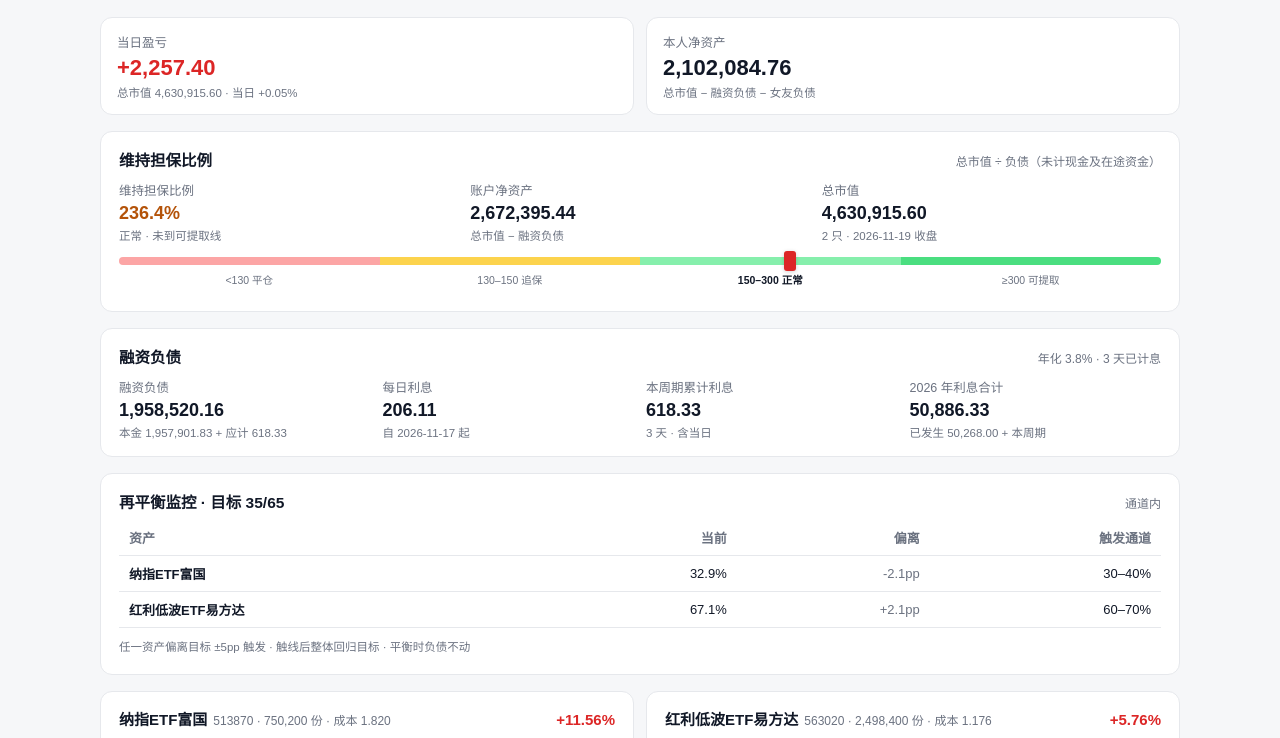
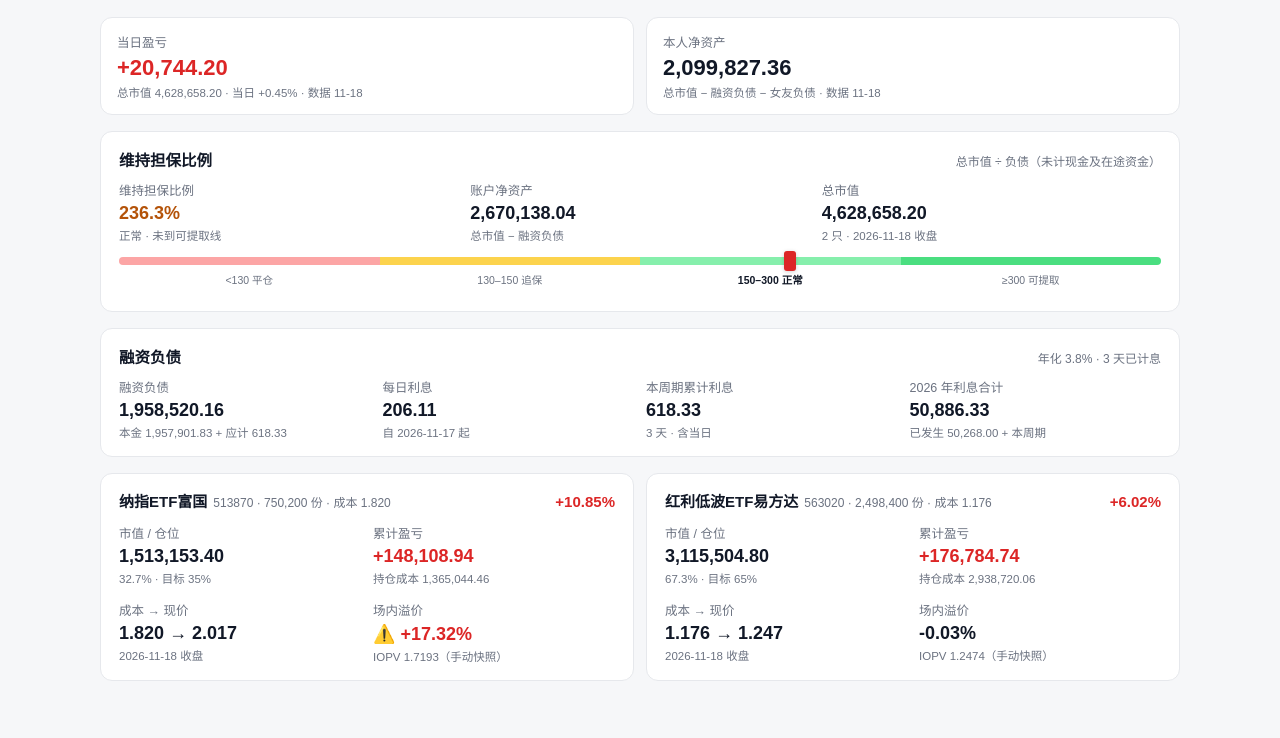
Before and after one commit to zhanglaoliu18/annual-returns, a plain HTML site: page my-account.html in a window 1280 px wide. Shown: the part 91-829 px from the top of the page. Drawn offline with Linux system fonts and the light colour scheme.

Commit message:
删除再平衡监控模块；融资利息跨年按12-31切段归年（主页同修）；清空11-19数据

```diff
--- a/data/daily/2026.json
+++ b/data/daily/2026.json
@@ -61,27 +61,7 @@
         "sh563020": 2498400
       },
       "pnl": 20744.2
-    },
-    {
-      "date": "2026-11-19",
-      "closes": {
-        "sh513870": 2.03,
-        "sh563020": 1.244
-      },
-      "shares": {
-        "sh513870": 750200,
-        "sh563020": 2498400
-      },
-      "pnl": 2257.4,
-      "premium": {
-        "sh513870": 17.59,
-        "sh563020": -0.18
-      },
-      "iopv": {
-        "sh513870": 1.7263,
-        "sh563020": 1.2463
-      }
     }
   ],
-  "updated_at": "2026-11-19 16:47:00"
+  "updated_at": "2026-11-19 17:14:00"
 }
--- a/index.html
+++ b/index.html
@@ -107,12 +107,17 @@ function gfInterestByYear(flows, rate, basis, today) {
   return {byYear: res, total: total * rate / basis};
 }
 
-/* 融资利息：2025定值；2026 = 已发生定值 + daily × (今日-start+1) */
+/* 融资利息：fixed 为历史年份定值；start→today 按 12-31 切段分别归年（跨年正确归属） */
 function finInterestByYear(cfg, today) {
   const out = {...cfg.fixed};
-  const days = dayDiff(cfg.start, today) + 1;
-  out[cfg.start.slice(0,4)] = (cfg.fixed[cfg.start.slice(0,4)] || 0) + cfg.daily * days;
-  return {byYear: out, extraDays: days};
+  let a = cfg.start;
+  while (a && a <= today) {
+    const yy = a.slice(0, 4);
+    const e = (yy + '-12-31') < today ? (yy + '-12-31') : today;
+    out[yy] = (out[yy] || 0) + cfg.daily * (dayDiff(a, e) + 1);
+    a = e === today ? null : (Number(yy) + 1) + '-01-01';
+  }
+  return {byYear: out, extraDays: dayDiff(cfg.start, today) + 1};
 }
 
 /* 数据加载：localStorage 缓存优先（秒开），后台静默刷新 */
--- a/my-account.html
+++ b/my-account.html
@@ -93,17 +93,6 @@
   <div class="card">
     <div class="ct"><h2>融资负债</h2><div class="d" id="finNote"></div></div>
     <div class="grid" id="finGrid"></div>
-  </div>
-
-  <div class="card">
-    <div class="ct"><h2>再平衡监控 · 目标 <span id="tgtTxt"></span></h2><div class="d" id="rebMsg"></div></div>
-    <div class="tscroll">
-      <table>
-        <thead><tr><th>资产</th><th>当前</th><th>偏离</th><th>触发通道</th></tr></thead>
-        <tbody id="reb"></tbody>
-      </table>
-    </div>
-    <div class="foot" style="margin-top:10px" id="rebRule"></div>
   </div>
 
   <div class="pos2" id="positions"></div>
@@ -243,21 +232,6 @@ function render(D) {
     { l: y + ' 年利息合计', v: fmt(fixedY + (finByYear[y] || 0)), n: '已发生 ' + fmt(fixedY) + ' + 本周期' }
   ].map(c => `<div class="cell"><div class="l">${c.l}</div><div class="v">${c.v}</div><div class="n">${c.n}</div></div>`).join('');
 
-  /* --- 再平衡（目标权重与容差读自 data/portfolio/positions.json） --- */
-  const band = pos.rebalance_band || 5;
-  document.getElementById('tgtTxt').textContent = rows.map(r => r.target).join('/');
-  document.getElementById('rebRule').textContent =
-    '任一资产偏离目标 ±' + band + 'pp 触发 · 触线后整体回归目标 · 平衡时负债不动';
-  const outside = rows.some(r => Math.abs(r.weight - r.target) > band);
-  document.getElementById('rebMsg').textContent = outside ? '⚠️ 已偏离通道' : '通道内';
-  document.getElementById('reb').innerHTML = rows.map(r => {
-    const dev = r.weight - r.target;
-    return '<tr><td class="b">' + r.alias + '</td>' +
-      '<td>' + r.weight.toFixed(1) + '%</td>' +
-      '<td style="color:' + (Math.abs(dev) > band ? RED : 'var(--sub)') + '">' + (dev > 0 ? '+' : '') + dev.toFixed(1) + 'pp</td>' +
-      '<td>' + (r.target - band) + '–' + (r.target + band) + '%</td></tr>';
-  }).join('');
-
   /* --- 持仓卡片 --- */
   document.getElementById('positions').innerHTML = rows.map(r => {
     const live = last.premium && last.premium[r.code] != null;
```
